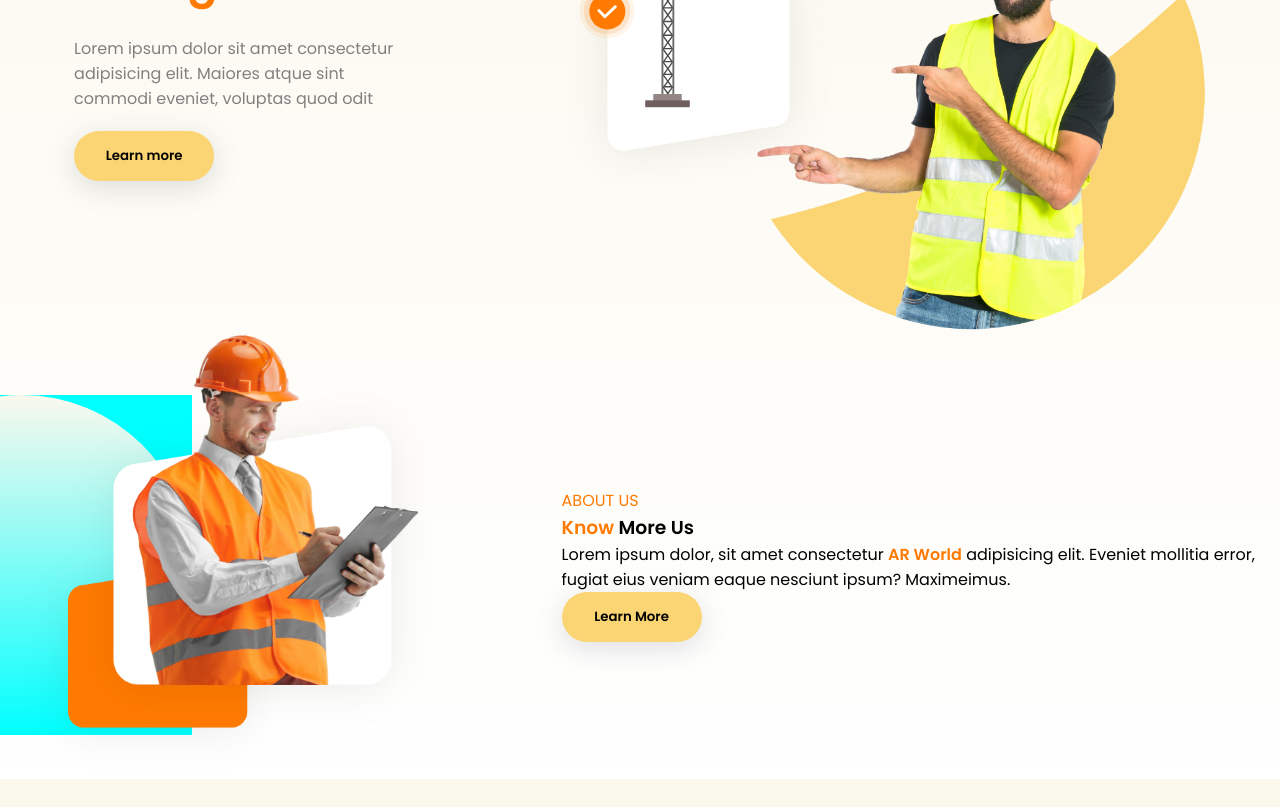
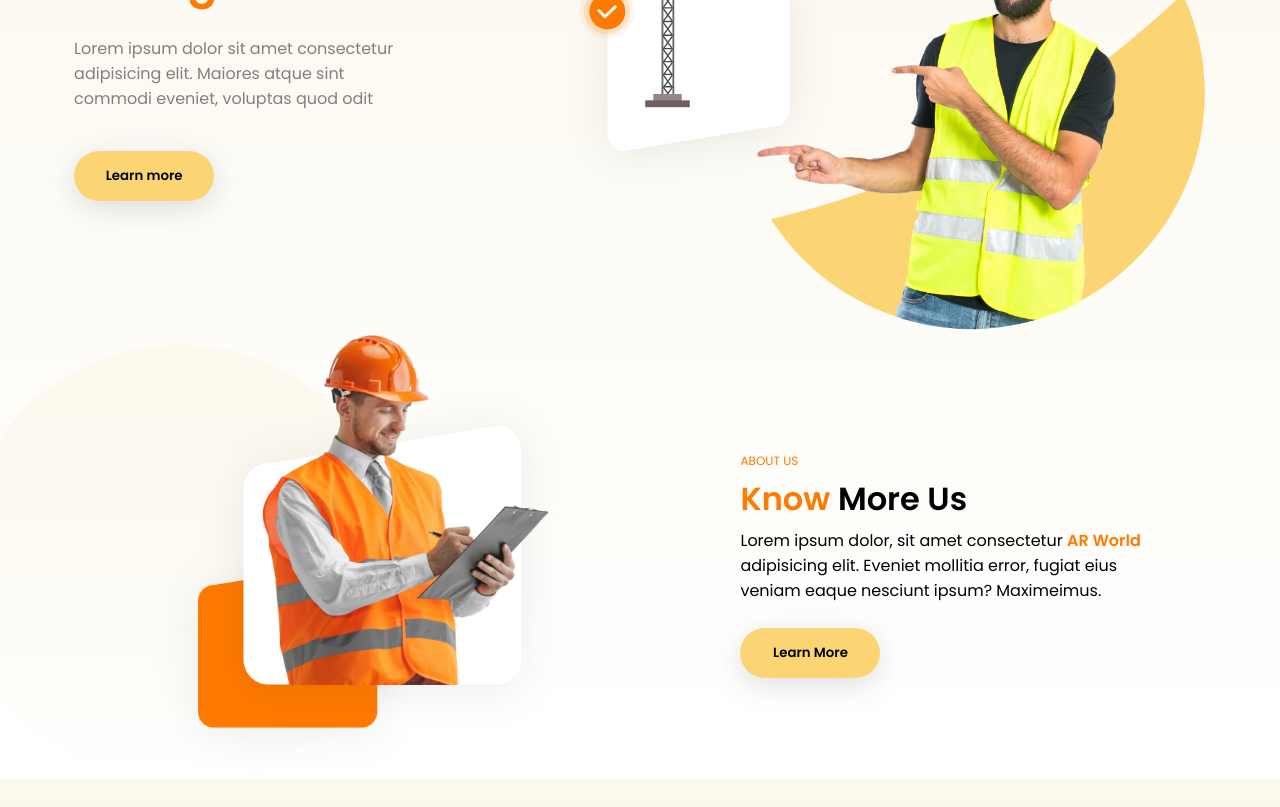
Before and after one commit to prathyu116/logestic, a React (Create React App) app: page / in a window 1280 px wide. Shown: the part 300-1107 px from the top of the page. Built offline with nearby package versions, Linux system fonts and the light colour scheme.

Commit message:
complted landing page

```diff
--- a/src/App.css
+++ b/src/App.css
@@ -21,6 +21,7 @@ button{
   align-items: center;
   justify-content: center;
   box-shadow: rgba(100, 100, 111, 0.2) 0px 7px 29px 0px;
+  margin-top: 20px;
 
 }
 .section-container {
--- a/src/Components/LandingSection/LandingSection.css
+++ b/src/Components/LandingSection/LandingSection.css
@@ -58,6 +58,7 @@
     flex-direction: row;
     align-items: center;
     justify-content: space-between;
+    padding: 0 130px;
     width: 100%;
     position: relative;
 
@@ -67,35 +68,41 @@
     display: flex;
     flex-direction: row;
     align-items: center;
-    /* justify-content: space-evenly; */
-    width: 70%;
-    /* background-color: rebeccapurple; */
+    justify-content: space-between;
 
 }
 .landing-vector{
 
 
     display: flex;
-flex-direction: row-reverse;
+    flex-direction: row-reverse;
     position: absolute;
     z-index: -10;
     left:  0;
-    width: 15%;
-    height: 340px;
-background-color: aqua;
+    width: 600px;
+    height: 440px;
+    margin-left: -120px;
 
 }
 .vector-img{
     height: 100%;
+    width: 100%;
 
 }
 .landing-moreus-img{
-    /* position: absolute; */
     height: 470px;
-    /* z-index: 10; */
 
 }
 .moreus-img{
     height: 100%;
 
 }
+.landing-row2-about-us-container{
+
+    display: flex;
+    flex-direction: column;
+    padding-left: 150px;
+    gap: 5px;
+
+
+}
--- a/src/Components/LandingSection/LandingSection.jsx
+++ b/src/Components/LandingSection/LandingSection.jsx
@@ -39,9 +39,9 @@ export const LandingSection = () => {
                         </div>
 
                     </div>
-                    <div className="landing-row2-about us-container">
-                        <p style={{ color: "#FF7A00" }}> ABOUT US</p>
-                        <h3><span style={{ color: "#FF7A00" }}>Know</span> More Us</h3>
+                    <div className="landing-row2-about-us-container">
+                        <p style={{ color: "#FF7A00",fontSize:12 }}> ABOUT US</p>
+                        <h1><span style={{ color: "#FF7A00" }}>Know</span> More Us</h1>
                         <p>Lorem ipsum dolor, sit amet consectetur <span style={{ color: "#FF7A00" }}>AR World</span> adipisicing elit. Eveniet mollitia error, fugiat eius veniam eaque nesciunt ipsum? Maximeimus.</p>
                         <button>Learn More</button>
                     </div>
```
